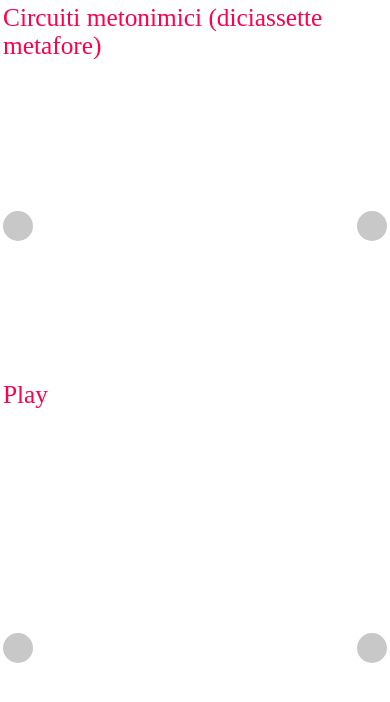
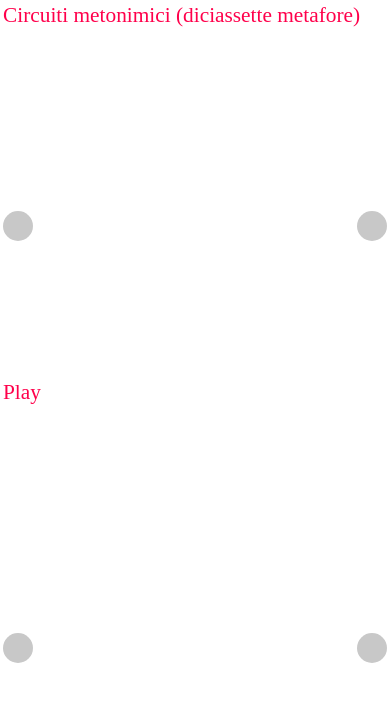
Before and after one commit to fledipeddd/rrrr, a plain HTML site: page index.html in a window 390 px wide. Drawn offline with Linux system fonts and the light colour scheme.

Commit message:
Update style.css

```diff
--- a/style.css
+++ b/style.css
@@ -142,8 +142,8 @@ a#lng {
 
 @media screen and (max-width: 800px) {
 	body {
-		font-size: 19pt;
-		line-height: 21pt;
+		font-size: 16pt;
+		line-height: 18pt;
 	}
 
 	#abstract {
```
